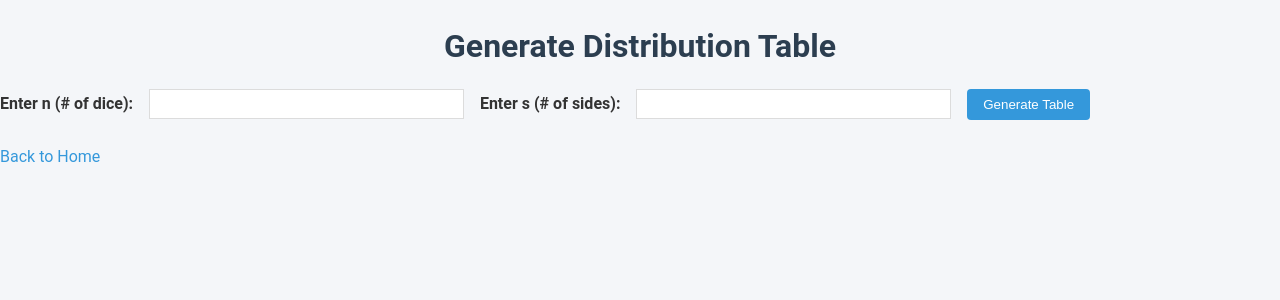
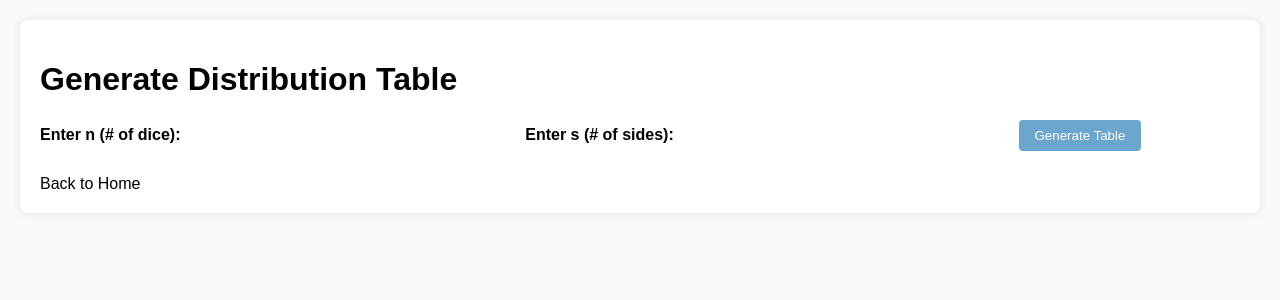
Before and after one commit to aurasoph/math-tools, a Flask app: page /distribution/ in a window 1280 px wide. Shown: the top 300 px of the page. Run offline with Flask 3, Linux system fonts and the light colour scheme.

Commit message:
Overhaul on Design

```diff
--- a/app.py
+++ b/app.py
@@ -2,7 +2,7 @@
 from pages.distribution import distribution_blueprint
 from pages.page2 import page2_blueprint
 
-app = Flask(__name__)
+app = Flask(__name__, static_folder='static', static_url_path='/static')
 
 app.secret_key = 'mathtools'
 
--- a/pages/distribution/static/styles.css
+++ b/pages/distribution/static/styles.css
@@ -18,7 +18,7 @@
 
 form button {
     padding: 0.5rem 1rem;
-    background-color: var(--primary-color);
+    background-color: #297fb9b0;
     color: #fff;
     border: none;
     border-radius: 4px;
--- a/pages/distribution/templates/distribution.html
+++ b/pages/distribution/templates/distribution.html
@@ -8,6 +8,7 @@
     <link rel="stylesheet" href="{{ url_for('distribution.static', filename='styles.css') }}">
 </head>
 <body>
+    <div class="page-container">
         <h1>Generate Distribution Table</h1>
 
         {% with messages = get_flashed_messages(with_categories=true) %}
@@ -59,5 +60,6 @@
         {% endif %}
 
         <a href="/">Back to Home</a>
+    </div>
 </body>
 </html>
--- a/static/styles.css
+++ b/static/styles.css
@@ -1,42 +1,89 @@
-:root {
-    --primary-color: #3498db;
-    --secondary-color: #2c3e50;
-    --background-color: #f4f6f9;
-    --text-color: #333;
-    --border-color: #dcdcdc;
+body {
+    font-family: 'Arial', sans-serif;
+    margin: 0;
+    padding: 0;
+    background-color: #f9f9f9;
+    color: #000;
 }
 
-body {
-    font-family: 'Roboto', sans-serif;
-    background-color: var(--background-color);
-    color: var(--text-color);
-    margin: 0;
-    padding: 0;
+.page-container {
+    margin: 20px;
+    padding: 20px;
+    background-color: #fff;
+    box-shadow: 0 0 10px rgba(0, 0, 0, 0.1);
+    border-radius: 8px;
+}
+
+#wrap {
+    width: 90%;
+    margin: auto;
+    max-width: 1000px;
+    background-color: #fff;
+    padding: 10px;
+    box-shadow: 0 0 10px rgba(0, 0, 0, 0.1);
+}
+
+.full_row {
+    display: flex;
+    flex-direction: row;
+    justify-content: space-between;
+    margin-bottom: 20px;
+}
+
+.vertical_block {
+    flex: 1;
+}
+
+.header-title {
+    line-height: 1.4em;
+    font-size: 2.5em;
+    font-weight: 800;
+    margin-left: 5px;
+    margin-top: 5px;
+}
+
+.header-subtitle {
+    line-height: 1em;
+    font-size: 1.8em;
+    font-weight: 300;
+    margin-left: 5px;
+}
+
+.main-text {
+    margin: 15px 5px;
     line-height: 1.6;
 }
 
-h1, h2 {
-    color: var(--secondary-color);
-    text-align: center;
-    margin-bottom: 1rem;
+.section-header {
+    line-height: 1.5em;
+    font-size: 1.5em;
+    font-weight: 800;
+    margin-left: 5px;
+    margin-top: 5px;
+}
+
+.project-list {
+    list-style-type: disc;
+    padding-left: 40px;
+    margin-top: 10px;
+}
+
+.project-list li {
+    margin-bottom: 10px;
+}
+
+img {
+    max-width: 100%;
+    height: auto;
 }
 
 a {
-    color: var(--primary-color);
+    color: #000;
     text-decoration: none;
 }
 
 a:hover {
     text-decoration: underline;
-}
-
-.container {
-    max-width: 800px;
-    margin: 2rem auto;
-    padding: 1rem;
-    background: #fff;
-    border-radius: 8px;
-    box-shadow: 0 2px 8px rgba(0, 0, 0, 0.1);
 }
 
 /* Error Messages */
```
Also changed, not shown: templates/index.html (+35 -6 lines). Lines whose indentation alone changed are shown as unchanged.
